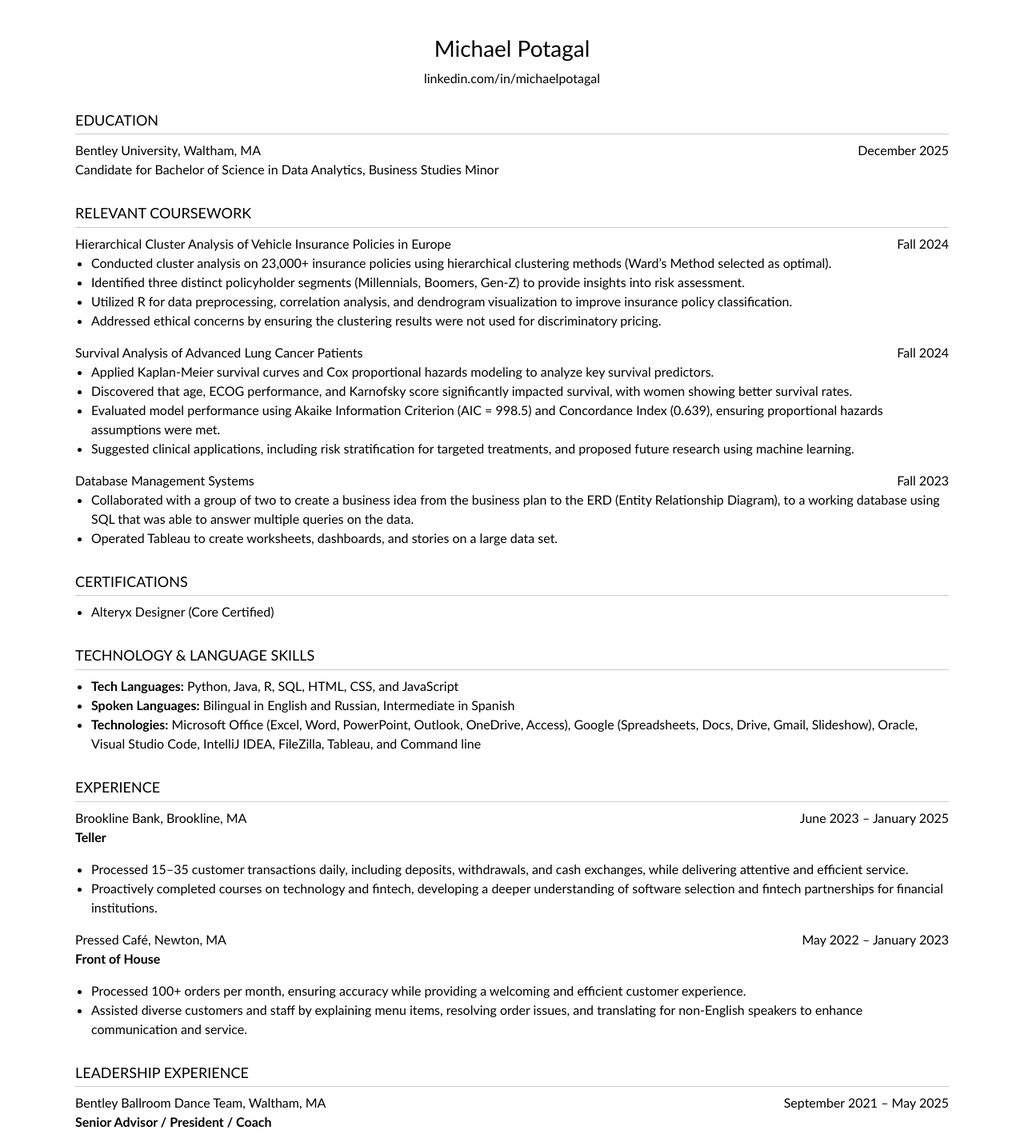
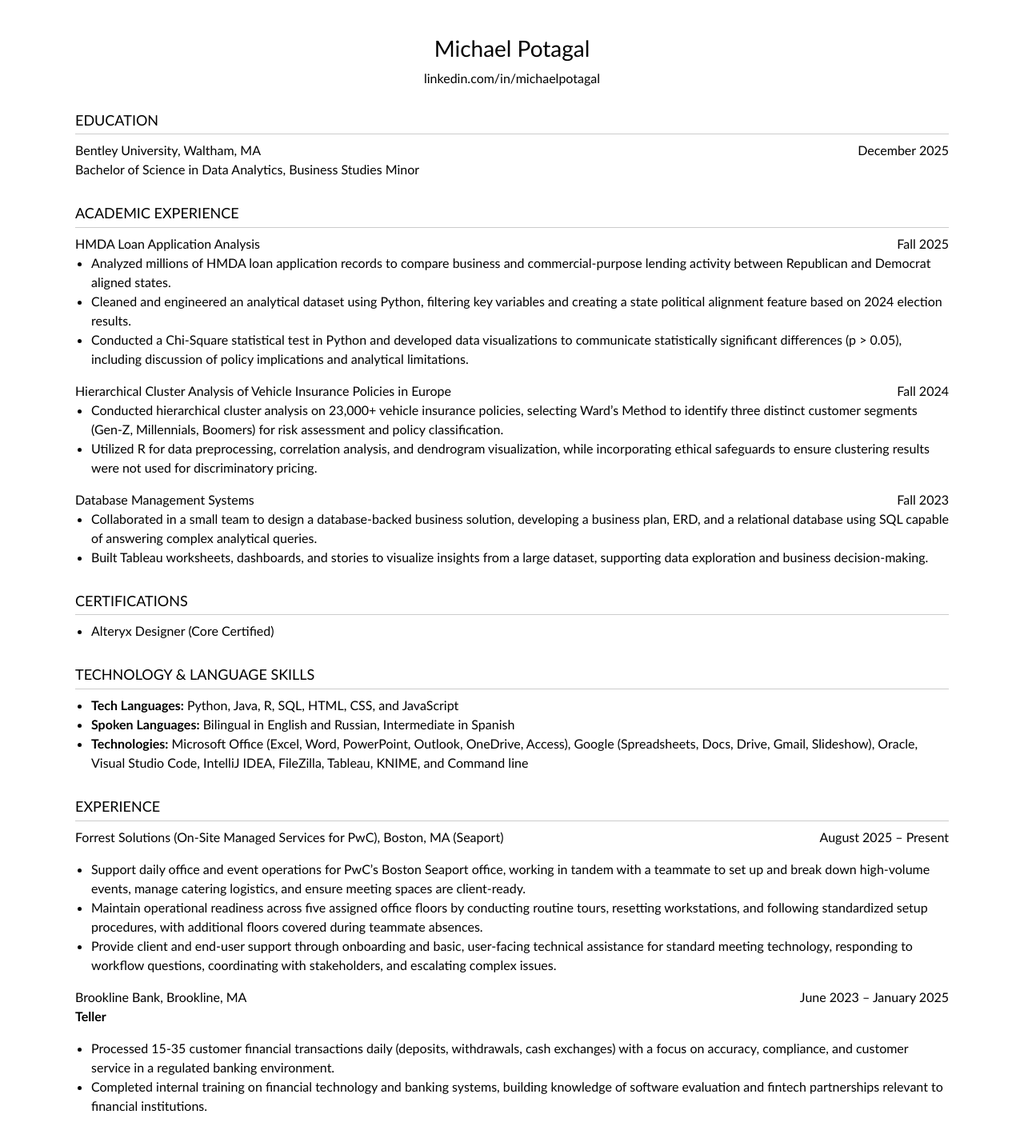
Before and after one commit to mpotagal/mpotagal.github.io, a plain HTML site: page index.html in a window 1280 px wide. Shown: the top 1418 px of the page at 80% size. Drawn offline with nearby package versions, Linux system fonts and the light colour scheme.

Commit message:
Update on 1/3/2026 index.html
For EDUCATION: deleted "Candidate for"

Changed RELEVANT COURSEWORK to ACADEMIC EXPERIENCE, under which I took out the cancer project and attached a new project called HMDA Loan Application Analysis. Now I have a project for Python, R, and SQL. Also made edits to all project bullet points to be more ATS tight.

For EXPERIENCE: took out the Pressed Cafe job item and put in my current job which is meeting support specialist. Changed the bullet points for the Brookline Bank job to be ATS tight.

For LEADERSHIP EXPERIENCE: kept the same.

```diff
--- a/index.html
+++ b/index.html
@@ -69,37 +69,34 @@
     </p>
 
     <div class="section">
-      <h2>Education</h2>
+      <h2>EDUCATION</h2>
       <div class="entry-header">
         <div>Bentley University, Waltham, MA</div>
         <div>December 2025</div>
       </div>
-      <p>Candidate for Bachelor of Science in Data Analytics, Business Studies Minor</p>
+      <p>Bachelor of Science in Data Analytics, Business Studies Minor</p>
     </div>
 
     <div class="section">
-      <h2>Relevant Coursework</h2>
+      <h2>ACADEMIC EXPERIENCE</h2>
+
+      <div class="entry-header">
+        <div>HMDA Loan Application Analysis</div>
+        <div>Fall 2025</div>
+      </div>
+      <ul>
+        <li>Analyzed millions of HMDA loan application records to compare business and commercial-purpose lending activity between Republican and Democrat aligned states.</li>
+        <li>Cleaned and engineered an analytical dataset using Python, filtering key variables and creating a state political alignment feature based on 2024 election results.</li>
+        <li>Conducted a Chi-Square statistical test in Python and developed data visualizations to communicate statistically significant differences (p > 0.05), including discussion of policy implications and analytical limitations. </li>
+      </ul>
 
       <div class="entry-header">
         <div>Hierarchical Cluster Analysis of Vehicle Insurance Policies in Europe</div>
         <div>Fall 2024</div>
       </div>
       <ul>
-        <li>Conducted cluster analysis on 23,000+ insurance policies using hierarchical clustering methods (Ward’s Method selected as optimal).</li>
-        <li>Identified three distinct policyholder segments (Millennials, Boomers, Gen-Z) to provide insights into risk assessment.</li>
-        <li>Utilized R for data preprocessing, correlation analysis, and dendrogram visualization to improve insurance policy classification.</li>
-        <li>Addressed ethical concerns by ensuring the clustering results were not used for discriminatory pricing.</li>
-      </ul>
-
-      <div class="entry-header">
-        <div>Survival Analysis of Advanced Lung Cancer Patients</div>
-        <div>Fall 2024</div>
-      </div>
-      <ul>
-        <li>Applied Kaplan-Meier survival curves and Cox proportional hazards modeling to analyze key survival predictors.</li>
-        <li>Discovered that age, ECOG performance, and Karnofsky score significantly impacted survival, with women showing better survival rates.</li>
-        <li>Evaluated model performance using Akaike Information Criterion (AIC = 998.5) and Concordance Index (0.639), ensuring proportional hazards assumptions were met.</li>
-        <li>Suggested clinical applications, including risk stratification for targeted treatments, and proposed future research using machine learning.</li>
+        <li>Conducted hierarchical cluster analysis on 23,000+ vehicle insurance policies, selecting Ward’s Method to identify three distinct customer segments (Gen-Z, Millennials, Boomers) for risk assessment and policy classification.</li>
+        <li>Utilized R for data preprocessing, correlation analysis, and dendrogram visualization, while incorporating ethical safeguards to ensure clustering results were not used for discriminatory pricing.</li>
       </ul>
 
       <div class="entry-header">
@@ -107,8 +104,8 @@
         <div>Fall 2023</div>
       </div>
       <ul>
-        <li>Collaborated with a group of two to create a business idea from the business plan to the ERD (Entity Relationship Diagram), to a working database using SQL that was able to answer multiple queries on the data.</li>
-        <li>Operated Tableau to create worksheets, dashboards, and stories on a large data set.</li>
+        <li>Collaborated in a small team to design a database-backed business solution, developing a business plan, ERD, and a relational database using SQL capable of answering complex analytical queries.</li>
+        <li>Built Tableau worksheets, dashboards, and stories to visualize insights from a large dataset, supporting data exploration and business decision-making.</li>
       </ul>
     </div>
 
@@ -120,16 +117,27 @@
     </div>
 
     <div class="section">
-      <h2>Technology & Language Skills</h2>
+      <h2>TECHNOLOGY & LANGUAGE SKILLS</h2>
       <ul>
         <li><strong>Tech Languages:</strong> Python, Java, R, SQL, HTML, CSS, and JavaScript</li>
         <li><strong>Spoken Languages:</strong> Bilingual in English and Russian, Intermediate in Spanish</li>
-        <li><strong>Technologies:</strong> Microsoft Office (Excel, Word, PowerPoint, Outlook, OneDrive, Access), Google (Spreadsheets, Docs, Drive, Gmail, Slideshow), Oracle, Visual Studio Code, IntelliJ IDEA, FileZilla, Tableau, and Command line</li>
+        <li><strong>Technologies:</strong> Microsoft Office (Excel, Word, PowerPoint, Outlook, OneDrive, Access), Google (Spreadsheets, Docs, Drive, Gmail, Slideshow), Oracle, Visual Studio Code, IntelliJ IDEA, FileZilla, Tableau, KNIME, and Command line</li>
       </ul>
     </div>
 
     <div class="section">
-      <h2>Experience</h2>
+      <h2>EXPERIENCE</h2>
+
+      <div class="entry-header">
+        <div>Forrest Solutions (On-Site Managed Services for PwC), Boston, MA (Seaport)</div>
+        <div>August 2025 – Present</div>
+      </div>
+      <p class="job-title"></p>
+      <ul>
+        <li>Support daily office and event operations for PwC’s Boston Seaport office, working in tandem with a teammate to set up and break down high-volume events, manage catering logistics, and ensure meeting spaces are client-ready.</li>
+        <li>Maintain operational readiness across five assigned office floors by conducting routine tours, resetting workstations, and following standardized setup procedures, with additional floors covered during teammate absences.</li>
+        <li>Provide client and end-user support through onboarding and basic, user-facing technical assistance for standard meeting technology, responding to workflow questions, coordinating with stakeholders, and escalating complex issues.</li>
+      </ul>
 
       <div class="entry-header">
         <div>Brookline Bank, Brookline, MA</div>
@@ -137,18 +145,8 @@
       </div>
       <p class="job-title">Teller</p>
       <ul>
-        <li>Processed 15–35 customer transactions daily, including deposits, withdrawals, and cash exchanges, while delivering attentive and efficient service.</li>
-        <li>Proactively completed courses on technology and fintech, developing a deeper understanding of software selection and fintech partnerships for financial institutions.</li>
-      </ul>
-
-      <div class="entry-header">
-        <div>Pressed Café, Newton, MA</div>
-        <div>May 2022 – January 2023</div>
-      </div>
-      <p class="job-title">Front of House</p>
-      <ul>
-        <li>Processed 100+ orders per month, ensuring accuracy while providing a welcoming and efficient customer experience.</li>
-        <li>Assisted diverse customers and staff by explaining menu items, resolving order issues, and translating for non-English speakers to enhance communication and service.</li>
+        <li>Processed 15-35 customer financial transactions daily (deposits, withdrawals, cash exchanges) with a focus on accuracy, compliance, and customer service in a regulated banking environment.</li>
+        <li>Completed internal training on financial technology and banking systems, building knowledge of software evaluation and fintech partnerships relevant to financial institutions.</li>
       </ul>
     </div>
 
```
